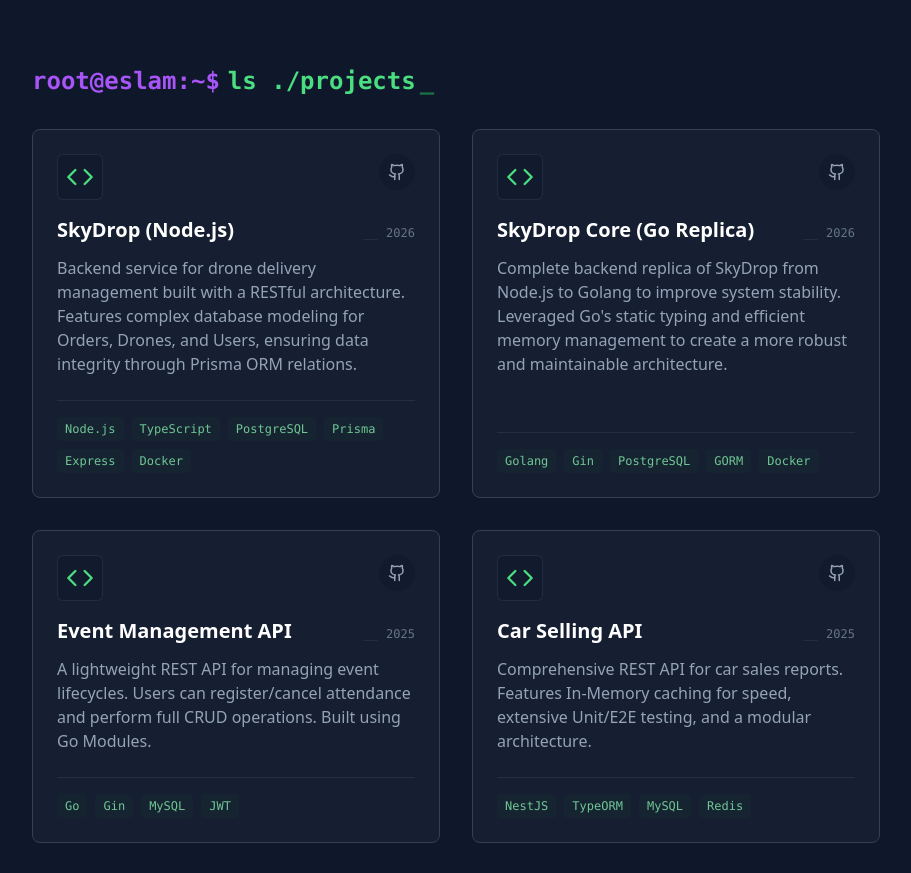
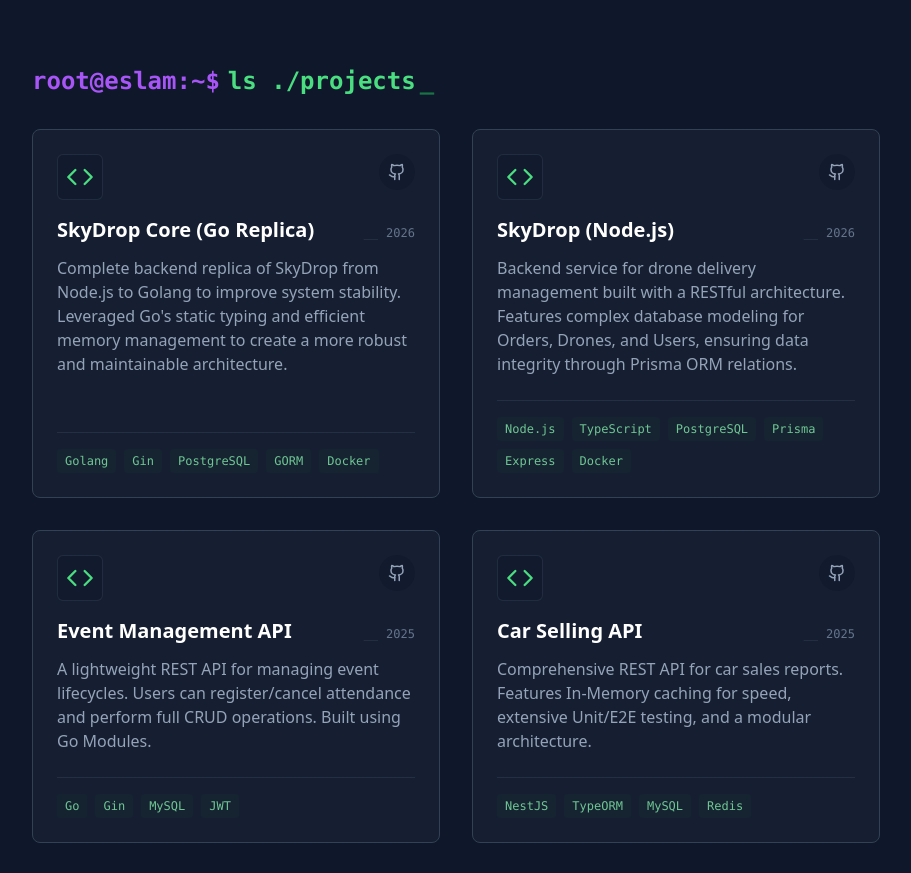
Before and after one commit to Eslam-Amin/Portfolio, a React (Create React App) app: page / in a window 1280 px wide. Shown: the part 2160-3033 px from the top of the page, without its empty margins (184-1095 px from the left). Built offline with nearby package versions, Linux system fonts and the light colour scheme.

Commit message:
re-order the projects

```diff
--- a/src/data/portfolioData.js
+++ b/src/data/portfolioData.js
@@ -68,6 +68,13 @@ export const experience = [
 ];
 
 export const projects = [
+   {
+    title: "SkyDrop Core (Go Replica)",
+    desc: "Complete backend replica of SkyDrop from Node.js to Golang to improve system stability. Leveraged Go's static typing and efficient memory management to create a more robust and maintainable architecture.",
+    tech: ["Golang", "Gin", "PostgreSQL", "GORM", "Docker"],
+    github: "https://github.com/Eslam-Amin/drone-delivery-backend-golang",
+    date: "2026"
+  },
   {
     title: "SkyDrop (Node.js)",
 desc: "Backend service for drone delivery management built with a RESTful architecture. Features complex database modeling for Orders, Drones, and Users, ensuring data integrity through Prisma ORM relations.",    tech: [
@@ -79,13 +86,6 @@ desc: "Backend service for drone delivery management built with a RESTful archit
       "Docker"
     ],
     github: "https://github.com/Eslam-Amin/drone-delivery-backend-node.js",
-    date: "2026"
-  },
-  {
-    title: "SkyDrop Core (Go Replica)",
-    desc: "Complete backend replica of SkyDrop from Node.js to Golang to improve system stability. Leveraged Go's static typing and efficient memory management to create a more robust and maintainable architecture.",
-    tech: ["Golang", "Gin", "PostgreSQL", "GORM", "Docker"],
-    github: "https://github.com/Eslam-Amin/drone-delivery-backend-golang",
     date: "2026"
   },
   {
```
